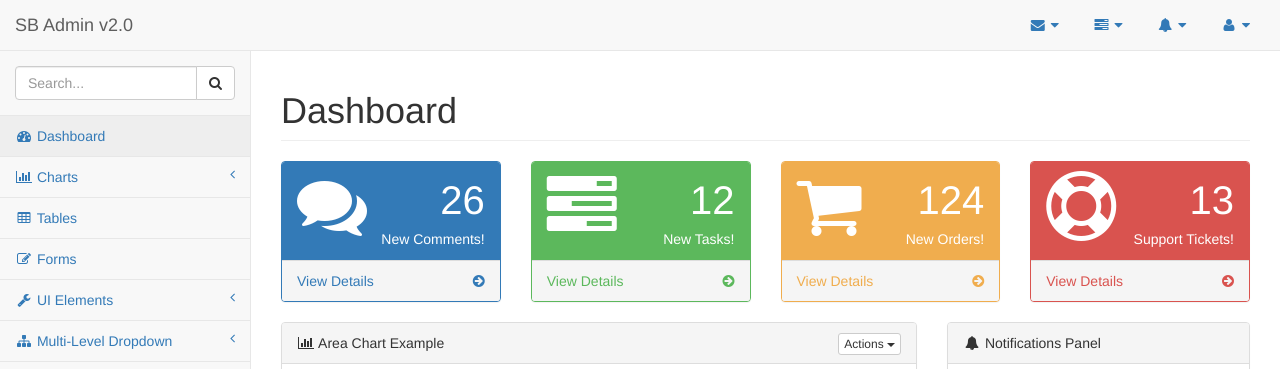
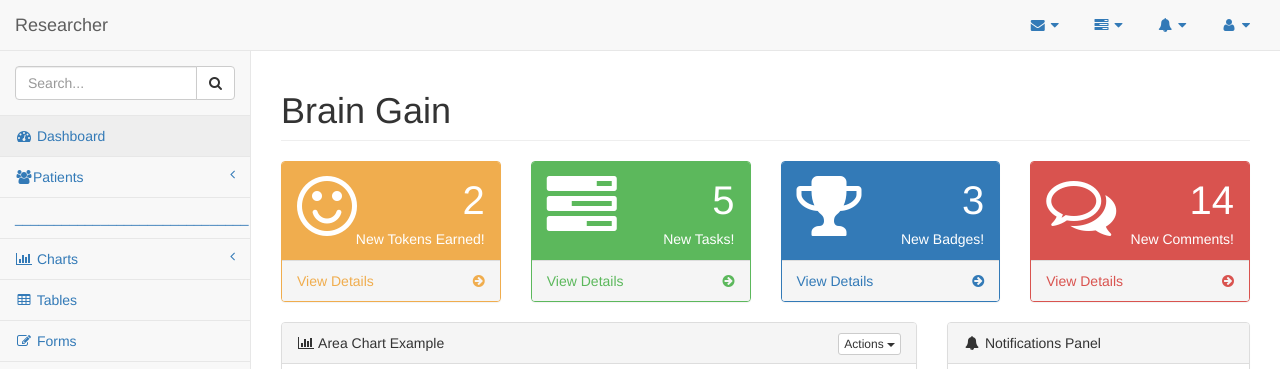
Before and after one commit to alexshevch/BrainGain, a website: page public/pages/index.html in a window 1280 px wide. Shown: the top 369 px of the page. Drawn offline with Linux system fonts and the light colour scheme.

Commit message:
start building patient-specific notifications

```diff
--- a/public/pages/index.html
+++ b/public/pages/index.html
@@ -9,7 +9,7 @@
     <meta name="description" content="">
     <meta name="author" content="">
 
-    <title>SB Admin 2 - Bootstrap Admin Theme</title>
+    <title>Brain Gain - Make Dementia Fun</title>
 
     <!-- Bootstrap Core CSS -->
     <link href="../bower_components/bootstrap/dist/css/bootstrap.min.css" rel="stylesheet">
@@ -51,7 +51,7 @@
                     <span class="icon-bar"></span>
                     <span class="icon-bar"></span>
                 </button>
-                <a class="navbar-brand" href="index.html">SB Admin v2.0</a>
+                <a class="navbar-brand" href="index.html">Researcher</a>
             </div>
             <!-- /.navbar-header -->
 
@@ -283,6 +283,25 @@
                             <a href="index.html"><i class="fa fa-dashboard fa-fw"></i> Dashboard</a>
                         </li>
                         <li>
+                            <a href="#"><i class="fa fa-users fa-fw"></i>Patients<span class="fa arrow"></span></a>
+                            <ul class="nav nav-second-level">
+                                <li>
+                                    <a href="#">John Doe</a>
+                                </li>
+                                <li>
+                                    <a href="#">Stela Savina</a>
+                                </li>
+
+                                <li>
+                                    <a href="#">Olivier Gumarich</a>
+                                </li>
+                            </ul>
+                            <!-- /.nav-second-level -->
+                        </li>
+                        <li>
+                            <a href="#">______________________________</a>
+                        </li>
+                        <li>
                             <a href="#"><i class="fa fa-bar-chart-o fa-fw"></i> Charts<span class="fa arrow"></span></a>
                             <ul class="nav nav-second-level">
                                 <li>
@@ -376,22 +395,22 @@
         <div id="page-wrapper">
             <div class="row">
                 <div class="col-lg-12">
-                    <h1 class="page-header">Dashboard</h1>
+                    <h1 class="page-header">Brain Gain</h1>
                 </div>
                 <!-- /.col-lg-12 -->
             </div>
             <!-- /.row -->
             <div class="row">
                 <div class="col-lg-3 col-md-6">
-                    <div class="panel panel-primary">
+                    <div class="panel panel-yellow">
                         <div class="panel-heading">
                             <div class="row">
                                 <div class="col-xs-3">
-                                    <i class="fa fa-comments fa-5x"></i>
+                                    <i class="fa fa-smile-o fa-5x"></i>
                                 </div>
                                 <div class="col-xs-9 text-right">
-                                    <div class="huge">26</div>
-                                    <div>New Comments!</div>
+                                    <div class="huge">2</div>
+                                    <div>New Tokens Earned!</div>
                                 </div>
                             </div>
                         </div>
@@ -412,7 +431,7 @@
                                     <i class="fa fa-tasks fa-5x"></i>
                                 </div>
                                 <div class="col-xs-9 text-right">
-                                    <div class="huge">12</div>
+                                    <div class="huge">5</div>
                                     <div>New Tasks!</div>
                                 </div>
                             </div>
@@ -427,15 +446,15 @@
                     </div>
                 </div>
                 <div class="col-lg-3 col-md-6">
-                    <div class="panel panel-yellow">
+                    <div class="panel panel-primary">
                         <div class="panel-heading">
                             <div class="row">
                                 <div class="col-xs-3">
-                                    <i class="fa fa-shopping-cart fa-5x"></i>
+                                    <i class="fa fa-trophy fa-5x"></i>
                                 </div>
                                 <div class="col-xs-9 text-right">
-                                    <div class="huge">124</div>
-                                    <div>New Orders!</div>
+                                    <div class="huge">3</div>
+                                    <div>New Badges!</div>
                                 </div>
                             </div>
                         </div>
@@ -453,11 +472,11 @@
                         <div class="panel-heading">
                             <div class="row">
                                 <div class="col-xs-3">
-                                    <i class="fa fa-support fa-5x"></i>
+                                    <i class="fa fa-comments-o fa-5x"></i>
                                 </div>
                                 <div class="col-xs-9 text-right">
-                                    <div class="huge">13</div>
-                                    <div>Support Tickets!</div>
+                                    <div class="huge">14</div>
+                                    <div>New Comments!</div>
                                 </div>
                             </div>
                         </div>
```
